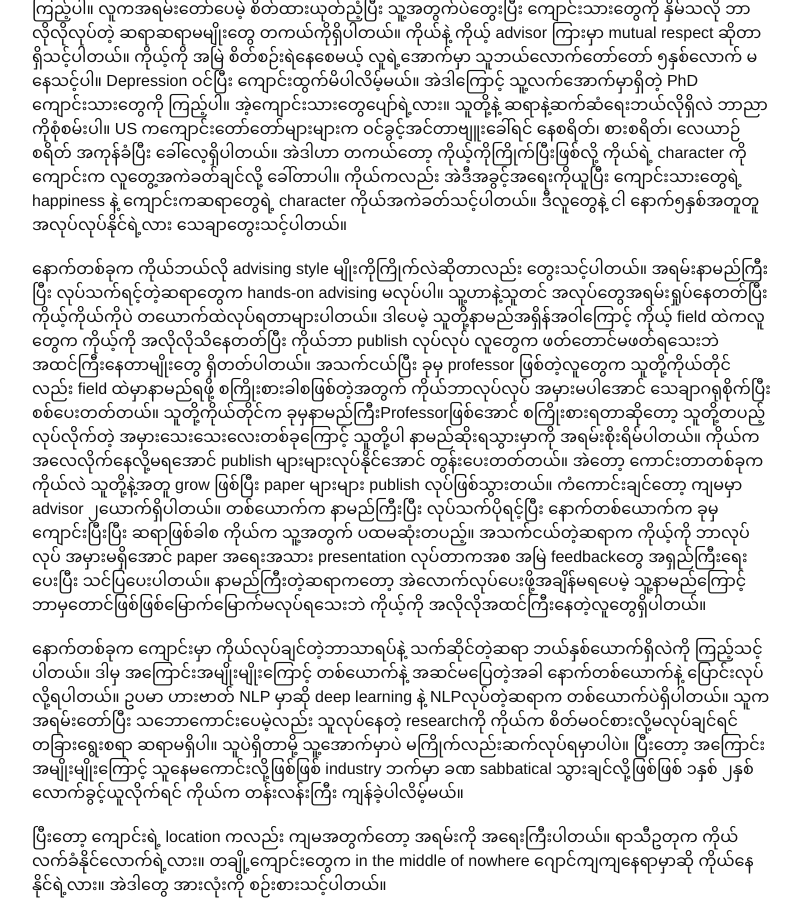
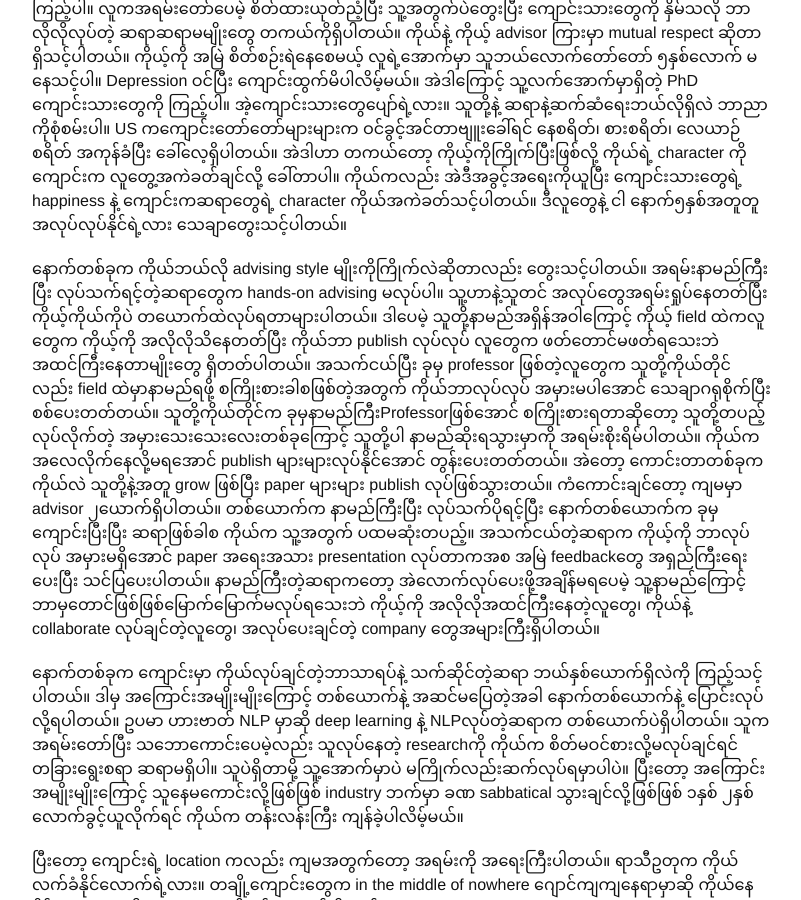
Before and after one commit to phu-pmh/logs, a Jekyll site: the page built from _posts/2017-10-14-PhD-application-tips.md, in a window 1280 px wide and 900 px high, scrolled down 2567 px. Shown: the whole window, without its empty margins (238-1039 px from the left). Built offline with Jekyll 4.4.1, drawn with Linux system fonts in a browser that asks for light colours; comment, search, counter and statistics services are not loaded.

Commit message:
Update 2017-10-14-PhD-application-tips.md

```diff
--- a/_posts/2017-10-14-PhD-application-tips.md
+++ b/_posts/2017-10-14-PhD-application-tips.md
@@ -32,7 +32,7 @@ mathjax: false
 
 နောက် အရေးအကြီးဆုံးက ကိုယ့်ရဲ့ advisorက ဘယ်လိုလူစားမျိုးလဲ ဆိုတာပါ။ advisor ဆိုတာ ပညာအရကော စိတ်ဓာတ်အရပါ ကိုယ်လေးစားနိုင်လောက်တဲ့လူကို ရွေးပါ။ သူနဲ့ကိုယ်နဲ့က အနည်းဆုံး ၅နှစ်အတူတွဲလုပ်ရမှာပါ။ ကိုယ်က မိန်းကလေးဆိုရင် အဲဒီလူက အမျိုးသမီးတွေကို နှိမ်တဲ့ powerပြပြီး အသားယူတဲ့လူမျိုးလားဆိုတာကြည့်ပါ။ လူကအရမ်းတော်ပေမဲ့ စိတ်ထားယုတ်ညံ့ပြီး သူ့အတွက်ပဲတွေးပြီး ကျောင်းသားတွေကို နှိမ်သလို ဘာလိုလိုလုပ်တဲ့ ဆရာဆရာမမျိုးတွေ တကယ်ကိုရှိပါတယ်။ ကိုယ်နဲ့ ကိုယ့် advisor ကြားမှာ mutual respect ဆိုတာ ရှိသင့်ပါတယ်။ ကိုယ့်ကို အမြဲ စိတ်စဉ်းရဲနေစေမယ့် လူရဲ့အောက်မှာ သူဘယ်လောက်တော်တော် ၅နှစ်လောက် မနေသင့်ပါ။ Depression ဝင်ပြီး ကျောင်းထွက်မိပါလိမ့်မယ်။ အဲဒါကြောင့် သူ့လက်အောက်မှာရှိတဲ့ PhD ကျောင်းသားတွေကို ကြည့်ပါ။ အဲ့ကျောင်းသားတွေပျော်ရဲ့လား။ သူတို့နဲ့ ဆရာနဲ့ဆက်ဆံရေးဘယ်လိုရှိလဲ ဘာညာကိုစုံစမ်းပါ။ US ကကျောင်းတော်တော်များများက ဝင်ခွင့်အင်တာဗျူးခေါ်ရင် နေစရိတ်၊ စားစရိတ်၊ လေယာဉ်စရိတ် အကုန်ခံပြီး ခေါ်လေ့ရှိပါတယ်။ အဲဒါဟာ တကယ်တော့ ကိုယ့်ကိုကြိုက်ပြီးဖြစ်လို့ ကိုယ်ရဲ့ character ကို ကျောင်းက လူတွေ့အကဲခတ်ချင်လို့ ခေါ်တာပါ။ ကိုယ်ကလည်း အဲဒီအခွင့်အရေးကိုယူပြီး ကျောင်းသားတွေရဲ့ happiness နဲ့ ကျောင်းကဆရာတွေရဲ့ character ကိုယ်အကဲခတ်သင့်ပါတယ်။ ဒီလူတွေနဲ့ ငါ နောက်၅နှစ်အတူတူ အလုပ်လုပ်နိုင်ရဲ့လား သေချာတွေးသင့်ပါတယ်။
 
-နောက်တစ်ခုက ကိုယ်ဘယ်လို advising style မျိုးကိုကြိုက်လဲဆိုတာလည်း တွေးသင့်ပါတယ်။ အရမ်းနာမည်ကြီးပြီး လုပ်သက်ရင့်တဲ့ဆရာတွေက hands-on advising မလုပ်ပါ။ သူ့ဟာနဲ့သူတင် အလုပ်တွေအရမ်းရှုပ်နေတတ်ပြီး ကိုယ့်ကိုယ်ကိုပဲ တယောက်ထဲလုပ်ရတာများပါတယ်။ ဒါပေမဲ့ သူတို့နာမည်အရှိန်အဝါကြောင့် ကိုယ့် field ထဲကလူတွေက ကိုယ့်ကို အလိုလိုသိနေတတ်ပြီး ကိုယ်ဘာ publish လုပ်လုပ် လူတွေက ဖတ်တောင်မဖတ်ရသေးဘဲ အထင်ကြီးနေတာမျိုးတွေ ရှိတတ်ပါတယ်။ အသက်ငယ်ပြီး ခုမှ professor ဖြစ်တဲ့လူတွေက သူတို့ကိုယ်တိုင်လည်း field ထဲမှာနာမည်ရဖို့ စကြိုးစားခါစဖြစ်တဲ့အတွက် ကိုယ်ဘာလုပ်လုပ် အမှားမပါအောင် သေချာဂရုစိုက်ပြီး စစ်ပေးတတ်တယ်။ သူတို့ကိုယ်တိုင်က ခုမှနာမည်ကြီးProfessorဖြစ်အောင် စကြိုးစားရတာဆိုတော့ သူတို့တပည့်လုပ်လိုက်တဲ့ အမှားသေးသေးလေးတစ်ခုကြောင့် သူတို့ပါ နာမည်ဆိုးရသွားမှာကို အရမ်းစိုးရိမ်ပါတယ်။ ကိုယ်က အလေလိုက်နေလို့မရအောင် publish များများလုပ်နိုင်အောင် တွန်းပေးတတ်တယ်။ အဲတော့ ကောင်းတာတစ်ခုက ကိုယ်လဲ သူတို့နဲ့အတူ grow ဖြစ်ပြီး paper များများ publish လုပ်ဖြစ်သွားတယ်။ ကံကောင်းချင်တော့ ကျမမှာ advisor ၂ယောက်ရှိပါတယ်။ တစ်ယောက်က နာမည်ကြီးပြီး လုပ်သက်ပိုရင့်ပြီး နောက်တစ်ယောက်က ခုမှကျောင်းပြီးပြီး ဆရာဖြစ်ခါစ ကိုယ်က သူ့အတွက် ပထမဆုံးတပည့်။ အသက်ငယ်တဲ့ဆရာက ကိုယ့်ကို ဘာလုပ်လုပ် အမှားမရှိအောင် paper အရေးအသား presentation လုပ်တာကအစ အမြဲ feedbackတွေ အရှည်ကြီးရေးပေးပြီး သင်ပြပေးပါတယ်။ နာမည်ကြီးတဲ့ဆရာကတော့ အဲလောက်လုပ်ပေးဖို့အချိန်မရပေမဲ့ သူ့နာမည်ကြောင့် ဘာမှတောင်ဖြစ်ဖြစ်မြောက်မြောက်မလုပ်ရသေးဘဲ ကိုယ့်ကို အလိုလိုအထင်ကြီးနေတဲ့လူတွေရှိပါတယ်။
+နောက်တစ်ခုက ကိုယ်ဘယ်လို advising style မျိုးကိုကြိုက်လဲဆိုတာလည်း တွေးသင့်ပါတယ်။ အရမ်းနာမည်ကြီးပြီး လုပ်သက်ရင့်တဲ့ဆရာတွေက hands-on advising မလုပ်ပါ။ သူ့ဟာနဲ့သူတင် အလုပ်တွေအရမ်းရှုပ်နေတတ်ပြီး ကိုယ့်ကိုယ်ကိုပဲ တယောက်ထဲလုပ်ရတာများပါတယ်။ ဒါပေမဲ့ သူတို့နာမည်အရှိန်အဝါကြောင့် ကိုယ့် field ထဲကလူတွေက ကိုယ့်ကို အလိုလိုသိနေတတ်ပြီး ကိုယ်ဘာ publish လုပ်လုပ် လူတွေက ဖတ်တောင်မဖတ်ရသေးဘဲ အထင်ကြီးနေတာမျိုးတွေ ရှိတတ်ပါတယ်။ အသက်ငယ်ပြီး ခုမှ professor ဖြစ်တဲ့လူတွေက သူတို့ကိုယ်တိုင်လည်း field ထဲမှာနာမည်ရဖို့ စကြိုးစားခါစဖြစ်တဲ့အတွက် ကိုယ်ဘာလုပ်လုပ် အမှားမပါအောင် သေချာဂရုစိုက်ပြီး စစ်ပေးတတ်တယ်။ သူတို့ကိုယ်တိုင်က ခုမှနာမည်ကြီးProfessorဖြစ်အောင် စကြိုးစားရတာဆိုတော့ သူတို့တပည့်လုပ်လိုက်တဲ့ အမှားသေးသေးလေးတစ်ခုကြောင့် သူတို့ပါ နာမည်ဆိုးရသွားမှာကို အရမ်းစိုးရိမ်ပါတယ်။ ကိုယ်က အလေလိုက်နေလို့မရအောင် publish များများလုပ်နိုင်အောင် တွန်းပေးတတ်တယ်။ အဲတော့ ကောင်းတာတစ်ခုက ကိုယ်လဲ သူတို့နဲ့အတူ grow ဖြစ်ပြီး paper များများ publish လုပ်ဖြစ်သွားတယ်။ ကံကောင်းချင်တော့ ကျမမှာ advisor ၂ယောက်ရှိပါတယ်။ တစ်ယောက်က နာမည်ကြီးပြီး လုပ်သက်ပိုရင့်ပြီး နောက်တစ်ယောက်က ခုမှကျောင်းပြီးပြီး ဆရာဖြစ်ခါစ ကိုယ်က သူ့အတွက် ပထမဆုံးတပည့်။ အသက်ငယ်တဲ့ဆရာက ကိုယ့်ကို ဘာလုပ်လုပ် အမှားမရှိအောင် paper အရေးအသား presentation လုပ်တာကအစ အမြဲ feedbackတွေ အရှည်ကြီးရေးပေးပြီး သင်ပြပေးပါတယ်။ နာမည်ကြီးတဲ့ဆရာကတော့ အဲလောက်လုပ်ပေးဖို့အချိန်မရပေမဲ့ သူ့နာမည်ကြောင့် ဘာမှတောင်ဖြစ်ဖြစ်မြောက်မြောက်မလုပ်ရသေးဘဲ ကိုယ့်ကို အလိုလိုအထင်ကြီးနေတဲ့လူတွေ၊ ကိုယ်နဲ့ collaborate လုပ်ချင်တဲ့လူတွေ၊ အလုပ်ပေးချင်တဲ့ company တွေအများကြီးရှိပါတယ်။
 
 နောက်တစ်ခုက ကျောင်းမှာ ကိုယ်လုပ်ချင်တဲ့ဘာသာရပ်နဲ့ သက်ဆိုင်တဲ့ဆရာ ဘယ်နှစ်ယောက်ရှိလဲကို ကြည့်သင့်ပါတယ်။ ဒါမှ အကြောင်းအမျိုးမျိုးကြောင့် တစ်ယောက်နဲ့ အဆင်မပြေတဲ့အခါ နောက်တစ်ယောက်နဲ့ ပြောင်းလုပ်လို့ရပါတယ်။ ဥပမာ ဟားဗာတ် NLP မှာဆို deep learning နဲ့ NLPလုပ်တဲ့ဆရာက တစ်ယောက်ပဲရှိပါတယ်။ သူကအရမ်းတော်ပြီး သဘောကောင်းပေမဲ့လည်း သူလုပ်နေတဲ့ researchကို ကိုယ်က စိတ်မဝင်စားလို့မလုပ်ချင်ရင် တခြားရွေးစရာ ဆရာမရှိပါ။ သူပဲရှိတာမို့ သူ့အောက်မှာပဲ မကြိုက်လည်းဆက်လုပ်ရမှာပါပဲ။ ပြီးတော့ အကြောင်းအမျိုးမျိုးကြောင့် သူနေမကောင်းလို့ဖြစ်ဖြစ် industry ဘက်မှာ ခဏ sabbatical သွားချင်လို့ဖြစ်ဖြစ် ၁နှစ် ၂နှစ်လောက်ခွင့်ယူလိုက်ရင် ကိုယ်က တန်းလန်းကြီး ကျန်ခဲ့ပါလိမ့်မယ်။
 
```
